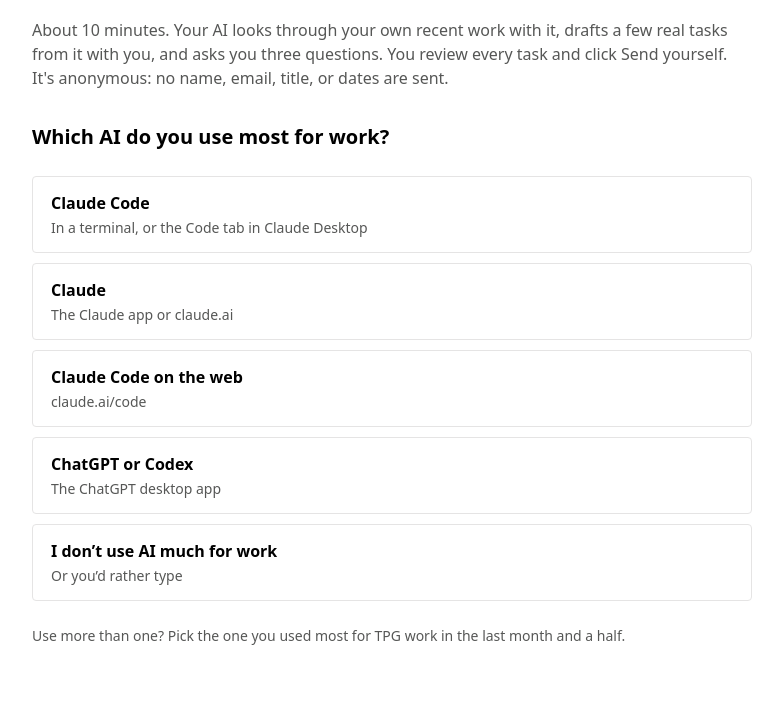
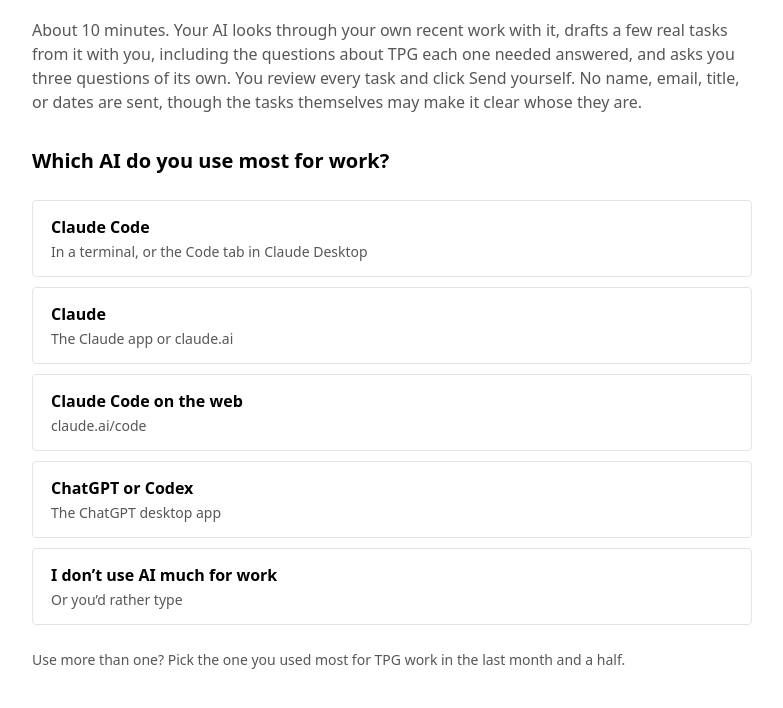
Before and after one commit to mkhalife/tpg-atlas-prework, a plain HTML site: page index.html in a window 1280 px wide. Shown: the part 94-802 px from the top of the page, without its empty margins (248-1031 px from the left). Drawn offline with Linux system fonts and the light colour scheme.

Commit message:
Pre-work v2: questions per task, question cards, tighter task sizing
Co-Authored-By: Claude Opus 5.5 <noreply@anthropic.com>

```diff
--- a/index.html
+++ b/index.html
@@ -27,7 +27,7 @@
 </style></head>
 <body><main>
   <h1>TPG Atlas pre-work</h1>
-  <p>About 10 minutes. Your AI looks through your own recent work with it, drafts a few real tasks from it with you, and asks you three questions. You review every task and click Send yourself. It's anonymous: no name, email, title, or dates are sent.</p>
+  <p>About 10 minutes. Your AI looks through your own recent work with it, drafts a few real tasks from it with you, including the questions about TPG each one needed answered, and asks you three questions of its own. You review every task and click Send yourself. No name, email, title, or dates are sent, though the tasks themselves may make it clear whose they are.</p>
   <h2>Which AI do you use most for work?</h2>
   <fieldset class="choices">
     <legend hidden>Which AI do you use most for work?</legend>
```
Also changed, not shown: 1 other file.
